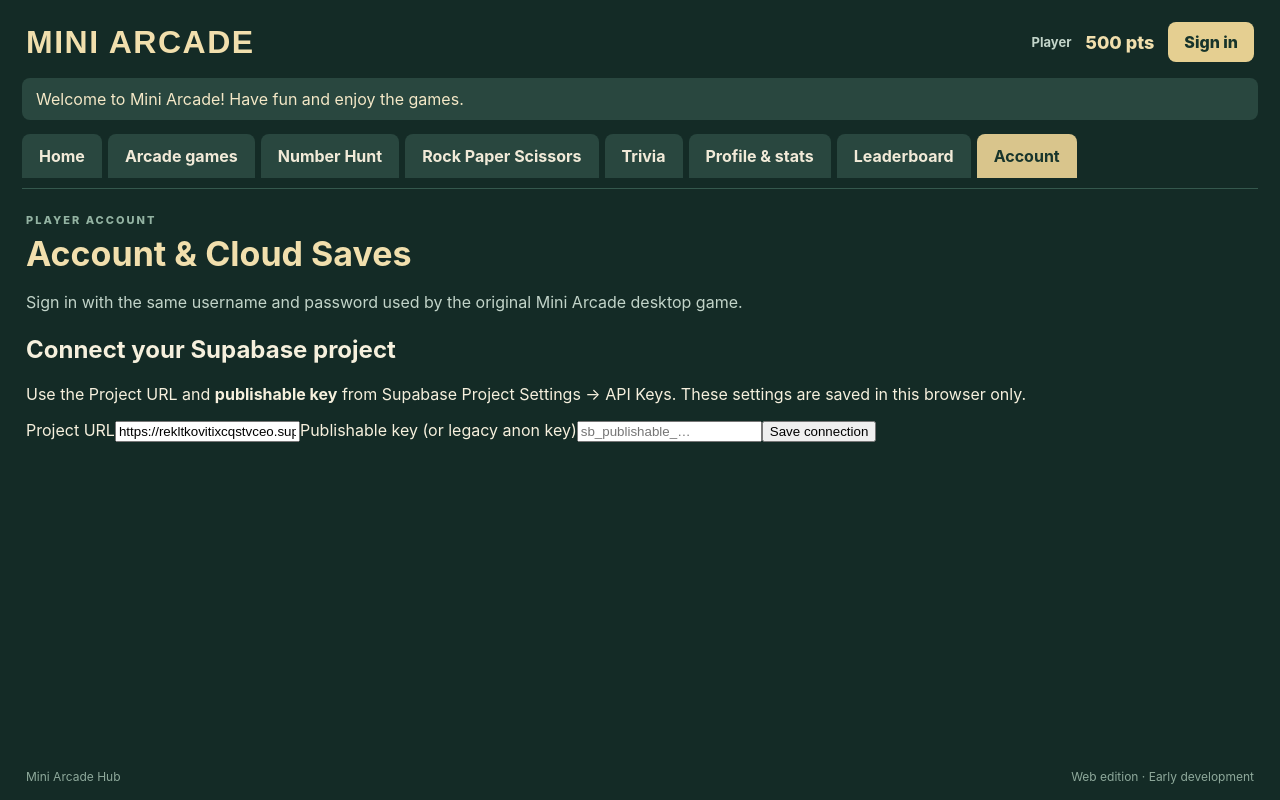
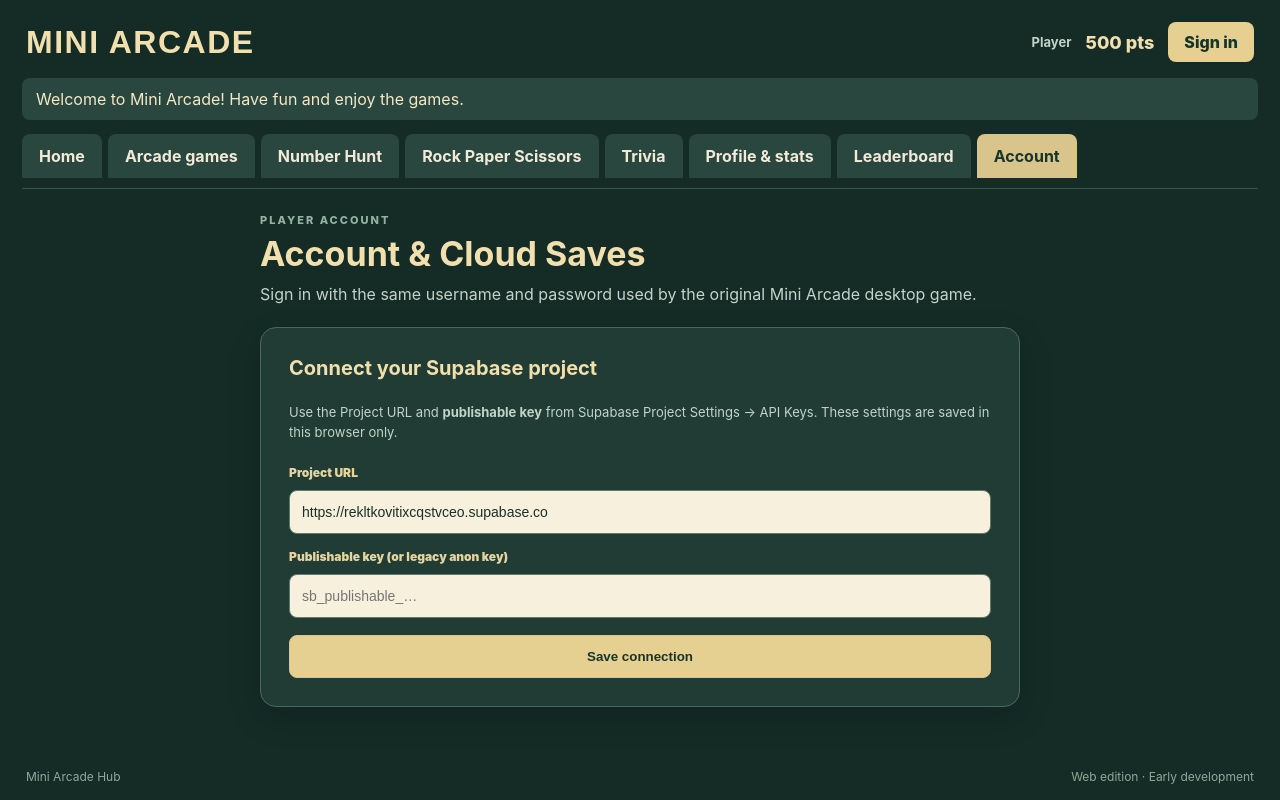
Before and after one commit to mynameiskarl-TVE/KarlsGameHub, a React (Vite) app in the folder web-version/: page / in a window 1280 px wide. Both pictures are taken after a click on the button "Sign in". Built offline with nearby package versions, Linux system fonts and the light colour scheme.

Commit message:
Style Supabase account, sign-in and cloud-save screens

```diff
--- a/web-version/src/style.css
+++ b/web-version/src/style.css
@@ -237,3 +237,77 @@
   .profile-action-button { width: 100%; }
   .profile-stats-grid { grid-template-columns: 1fr; }
 }
+
+/* Supabase account and cloud-save panel */
+.account-page { max-width: 760px; margin: 0 auto; }
+.account-page-heading { margin-bottom: 20px; }
+.account-page-heading .muted { margin: 0; }
+.account-panel {
+  padding: clamp(18px, 4vw, 28px);
+  border: 1px solid #466b5b;
+  border-radius: 16px;
+  background: #203c34;
+  box-shadow: 0 12px 34px rgba(0, 0, 0, .14);
+}
+.account-panel h2 { color: #f1dfad; font-size: 20px; margin: 0 0 12px; }
+.connection-form, .auth-form-wrap { display: flex; flex-direction: column; gap: 10px; }
+.connection-form p, .connection-saved p { color: #c2d4c9; font-size: 13px; line-height: 1.55; margin: 0 0 8px; }
+.connection-form label, .auth-form-wrap label {
+  color: #e6d49e; font-size: 12px; font-weight: 900; margin-top: 5px;
+}
+.connection-form input, .auth-form-wrap input {
+  width: 100%; min-height: 44px; padding: 10px 12px; border: 1px solid #607b6f;
+  border-radius: 8px; background: #f6f0dd; color: #1a3028; font-size: 14px;
+}
+.connection-form input:focus-visible, .auth-form-wrap input:focus-visible {
+  outline: 2px solid #f1dfad; outline-offset: 3px;
+}
+.connection-form button, .auth-form-wrap button { margin-top: 7px; }
+.account-primary-button, .account-secondary-button {
+  min-height: 43px; padding: 10px 17px; border-radius: 8px; font-weight: 900; cursor: pointer;
+}
+.account-primary-button { border: 1px solid #d9c58c; background: #e5cf91; color: #17342b; }
+.account-primary-button:hover:not(:disabled) { background: #f1dfad; }
+.account-secondary-button { border: 1px solid #607b6f; background: #29473f; color: #f6f0dd; }
+.account-secondary-button:hover:not(:disabled) { border-color: #d9c58c; }
+.account-primary-button:disabled, .account-secondary-button:disabled { opacity: .5; cursor: not-allowed; }
+.account-text-button { align-self: flex-start; border: 0; background: none; color: #e5cf91; font-size: 12px; font-weight: 800; cursor: pointer; }
+.account-text-button:hover { color: #f1dfad; text-decoration: underline; }
+.connection-saved {
+  display: flex; flex-direction: column; align-items: flex-start; gap: 8px;
+  padding-bottom: 18px; border-bottom: 1px solid #35584d; margin-bottom: 18px;
+}
+.connection-saved > strong { max-width: 100%; color: #dbe7dc; font-size: 13px; overflow-wrap: anywhere; }
+.auth-mode-tabs { display: flex; gap: 7px; margin-bottom: 8px; }
+.auth-mode {
+  flex: 1; min-height: 40px; border: 1px solid #466b5b; border-radius: 8px;
+  background: #29473f; color: #dbe7dc; font-weight: 800; cursor: pointer;
+}
+.auth-mode.active { border-color: #d9c58c; background: #d9c58c; color: #17342b; }
+.account-security-note {
+  margin: 5px 0 0; color: #9fb7aa; font-size: 11px; line-height: 1.55;
+}
+.account-message {
+  margin: 16px 0 0; padding: 12px; border: 1px solid #466b5b; border-radius: 8px;
+  background: #29473f; color: #f1dfad; font-size: 12px; line-height: 1.55;
+  overflow-wrap: anywhere;
+}
+.account-signed-in { display: flex; flex-direction: column; align-items: center; text-align: center; }
+.account-status-icon {
+  width: 58px; height: 58px; display: grid; place-items: center; margin-bottom: 12px;
+  border: 1px solid #9fbd8e; border-radius: 50%; background: rgba(159, 189, 142, .12);
+  color: #c5dba7; font-size: 27px; font-weight: 900;
+}
+.account-signed-in h2 { margin: 5px 0; overflow-wrap: anywhere; }
+.account-signed-in > p { margin: 2px 0 14px; color: #c2d4c9; font-size: 13px; }
+.cloud-status {
+  width: 100%; display: flex; align-items: flex-start; gap: 9px; margin-top: 10px;
+  padding: 12px; border: 1px solid #35584d; border-radius: 9px; background: #29473f;
+  color: #d3e0d6; font-size: 12px; line-height: 1.5; text-align: left; overflow-wrap: anywhere;
+}
+.cloud-status-dot { width: 8px; height: 8px; flex: 0 0 8px; margin-top: 4px; border-radius: 50%; background: #a4be8c; }
+.account-button-row { display: flex; flex-wrap: wrap; justify-content: center; gap: 9px; margin-top: 15px; }
+.cloud-loading-screen {
+  padding: 34px 18px; border: 1px solid #466b5b; border-radius: 14px;
+  background: #203c34; color: #e5cf91; text-align: center; line-height: 1.6;
+}
```
